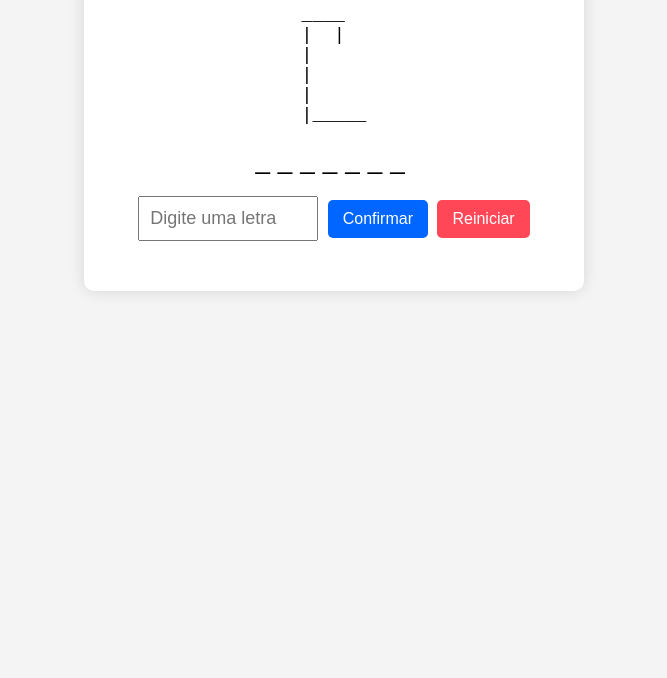
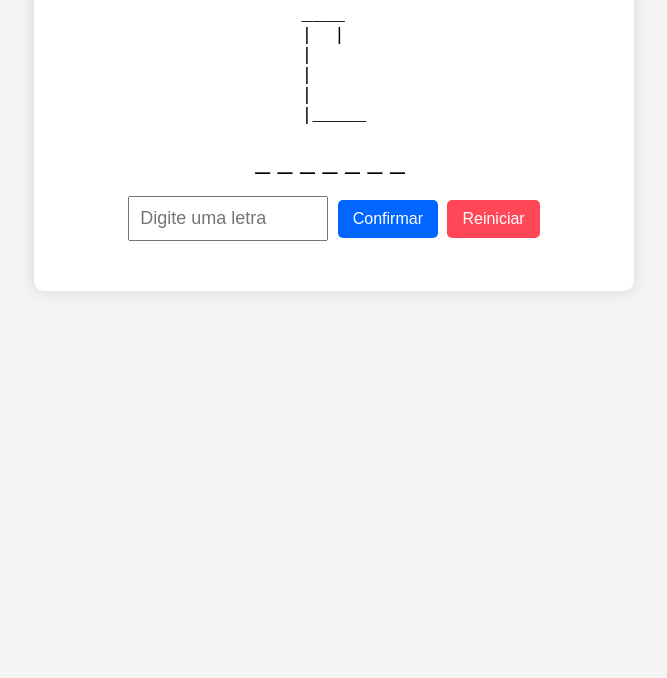
Before and after one commit to GuilhermeSMotta/jogo-da-forca-js, a plain HTML site: page index.html in a window 1280 px wide. Shown: the part 122-800 px from the top of the page, without its empty margins (306-973 px from the left). Drawn offline with Linux system fonts and the light colour scheme.

Commit message:
Ajuste de CSS (2)

```diff
--- a/style.css
+++ b/style.css
@@ -15,7 +15,7 @@ body {
 .container {
     background: #fff;
     padding: 30px;
-    width: 500px;
+    width: 600px;
     border-radius: 10px;
     box-shadow: 0 0 15px #00000020;
     text-align: center;
@@ -45,7 +45,7 @@ h1 {
 
 input {
     padding: 10px;
-    width: 180px;
+    width: 200px;
     font-size: 18px;
     margin-right: 5px;
 }
```
